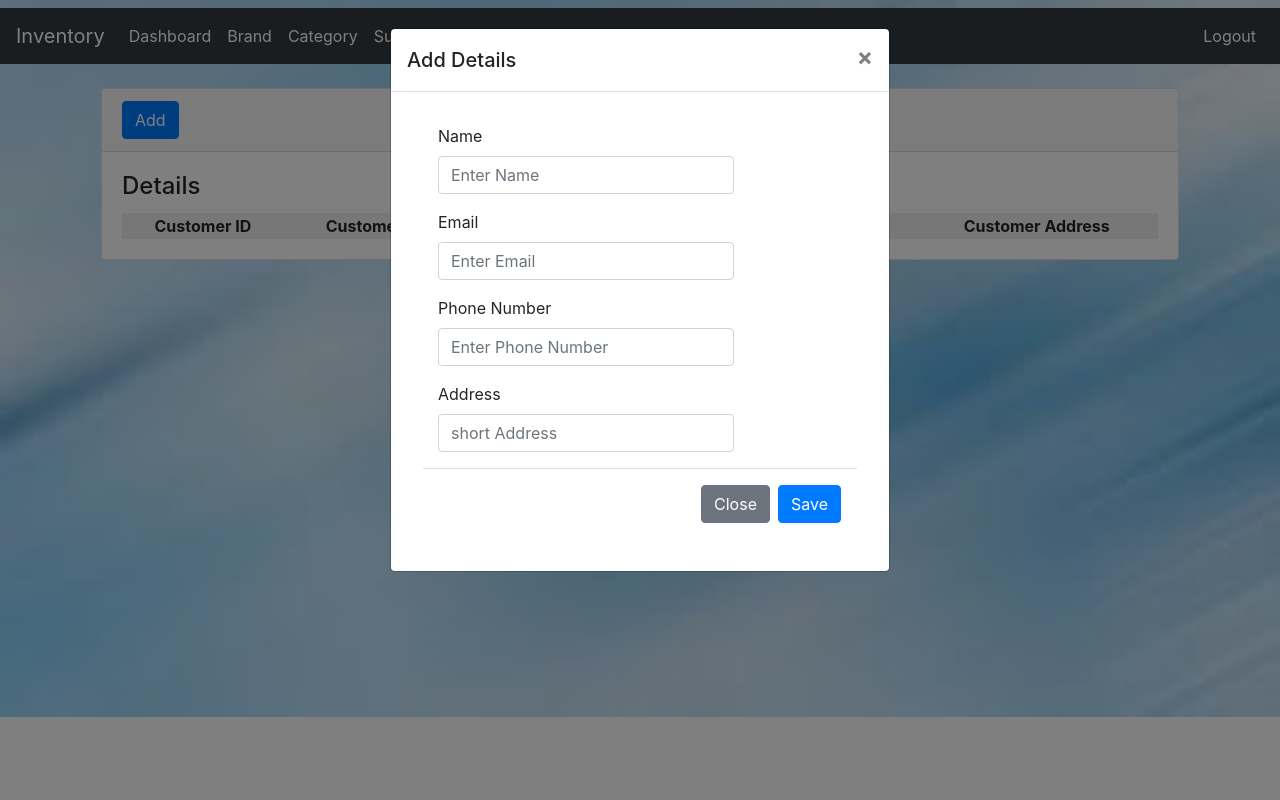
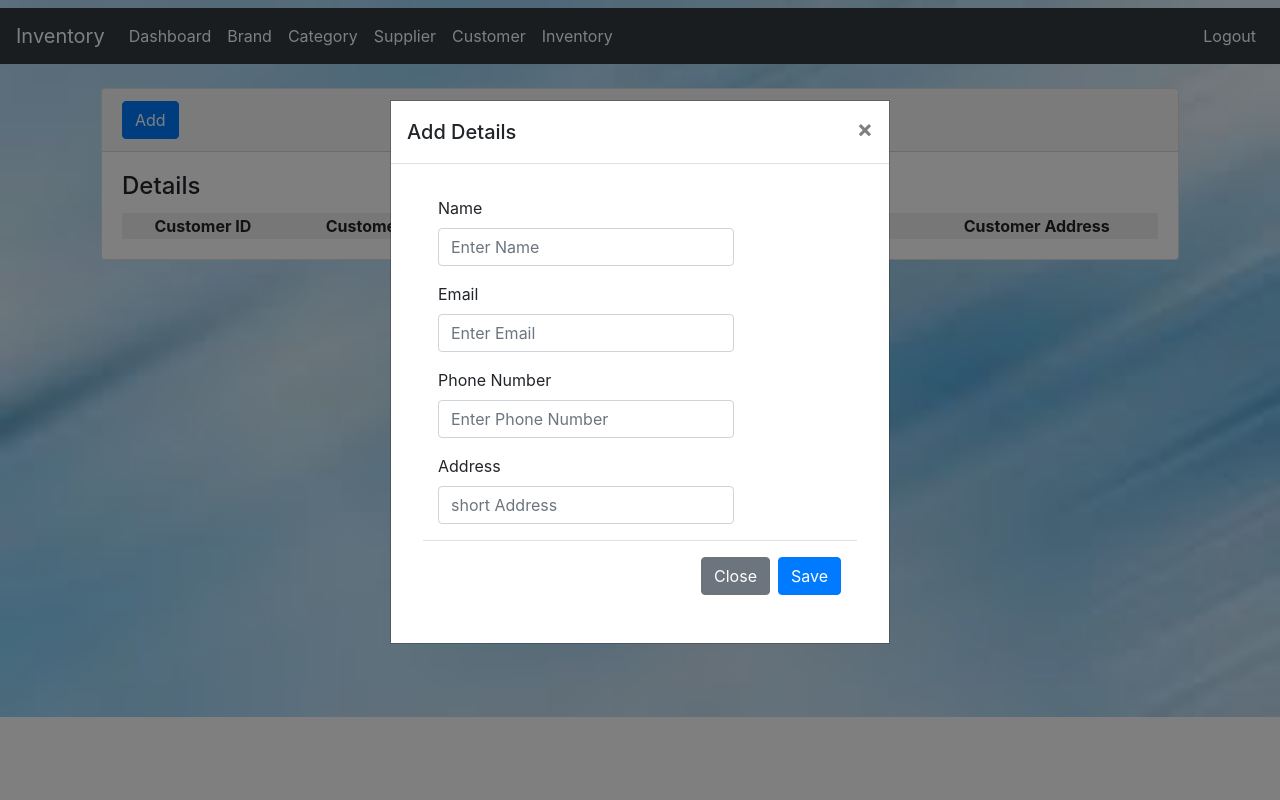
Before and after one commit to deepika9294/inventory_management, a PHP site: page /inventory/customerDetails.php in a window 1280 px wide, after a click on "Add". Run offline with PHP 8.4, Linux system fonts and the light colour scheme; the visitor is signed in with stand-in values (Sample User, id 1); lists and menus that the app fills with data are empty; some libraries are stand-ins or nearby versions.

Commit message:
Update dashboard.css

```diff
--- a/customs/css/dashboard.css
+++ b/customs/css/dashboard.css
@@ -13,7 +13,7 @@ table.dataTable.no-footer {
 
 .tables td {
   font-weight: normal;
-  text-transform: uppercase;
+  text-transform: lowercase;
 }
 .tables thead {
   background-color: #eee;
@@ -23,3 +23,11 @@ table.dataTable.no-footer {
   padding: 3%;
   color: #ffffff;
 }
+.modal-content {
+  border-radius: 0px;
+  margin-top: 100px;
+}
+.modal-open {
+  padding-right: 0px !important;
+  overflow: inherit;
+}
```
